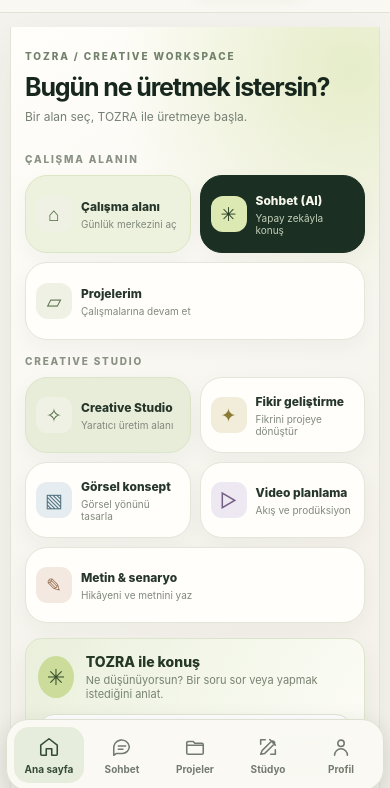
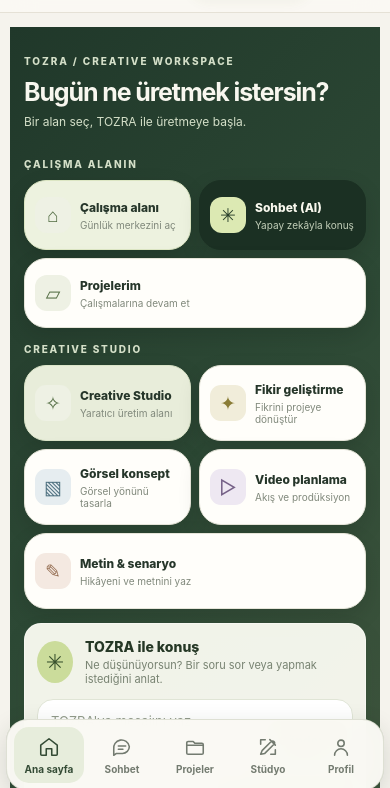
Before and after one commit to kaanircal26-ai/ircai, a website: page index.html in a window 390 px wide. Shown: the part 45-833 px from the top of the page. Drawn offline with nearby package versions, Linux system fonts and the light colour scheme.

Commit message:
Add files via upload

```diff
--- a/index.html
+++ b/index.html
@@ -881,6 +881,40 @@ button,input,textarea{font:inherit}button{transition:background .18s,border-colo
  .bubble-chat-input-row textarea{font-size:13px!important;padding:8px!important}
  .bubble-chat-input-row button{padding:0 12px;min-height:39px}
  .bubble-chat-footer{font-size:9px}
+}
+
+/* FINAL HOME CANVAS OVERRIDE — keep only the bubble launcher on workspace */
+#workspacePage{
+ display:block!important; width:100%!important; min-height:calc(100dvh - 76px)!important;
+ margin:0!important; padding:0!important; background:#f2f1ed!important;
+}
+#workspacePage > :not(.tozra-bubble-home){display:none!important}
+#workspacePage > .tozra-bubble-home{
+ display:flex!important; flex-direction:column!important; justify-content:center!important;
+ box-sizing:border-box!important; width:100%!important; max-width:none!important;
+ min-height:calc(100dvh - 76px)!important; height:auto!important;
+ margin:0!important; padding:clamp(24px,4vw,52px)!important;
+ border:0!important; border-radius:0!important;
+ background:linear-gradient(135deg,#20382a 0%,#2d4935 52%,#40563e 100%)!important;
+ box-shadow:none!important; color:#f8f7ef!important;
+}
+#workspacePage .bubble-home-head h1{color:#f8f7ef!important}
+#workspacePage .bubble-home-head p,#workspacePage .bubble-kicker{color:#d4dfc8!important}
+#workspacePage .bubble-group-label{color:#d4dfc8!important}
+#workspacePage .tozra-bubble{box-shadow:0 8px 22px rgba(0,0,0,.12)!important}
+#workspacePage .bubble-chat-composer{background:rgba(248,249,240,.97)!important;border-color:rgba(255,255,255,.35)!important}
+#workspacePage .bubble-chat-heading{color:#253725!important}
+@media(max-width:760px){
+ #workspacePage{min-height:calc(100dvh - 60px)!important}
+ #workspacePage > .tozra-bubble-home{
+  min-height:calc(100dvh - 60px)!important;height:auto!important;
+  padding:20px 14px calc(22px + env(safe-area-inset-bottom))!important;
+  justify-content:flex-start!important;
+ }
+ #workspacePage .bubble-home-head{margin:2px 0 14px!important}
+ #workspacePage .bubble-cloud{gap:8px!important}
+ #workspacePage .bubble-large{min-height:70px!important}
+ #workspacePage .bubble-chat-composer{margin-top:14px!important}
 }
 </style>
 <style id="tozra-personal-home">
@@ -2391,8 +2425,8 @@ function sendHomeAiPrompt(){
  const value=homeAiPrompt?.value.trim();
  if(!value){homeAiPrompt?.focus();return;}
  homeAiPrompt.value="";
- startChatWithPrompt(value);
- setTimeout(()=>$("send").click(),80);
+ openGeneralChat();
+ if(typeof sendGeneralMessage==="function") sendGeneralMessage(value);
 }
 homeAiSend?.addEventListener("click",sendHomeAiPrompt);
 homeAiPrompt?.addEventListener("keydown",event=>{
--- a/sw.js
+++ b/sw.js
@@ -6,7 +6,7 @@
 "use strict";
 
 const CACHE_PREFIX = "tozra-";
-const CACHE_NAME = "tozra-v16-home-chat";
+const CACHE_NAME = "tozra-v17-home-canvas-chat";
 const APP_SHELL = [
   "/",
   "/manifest.json",
```
